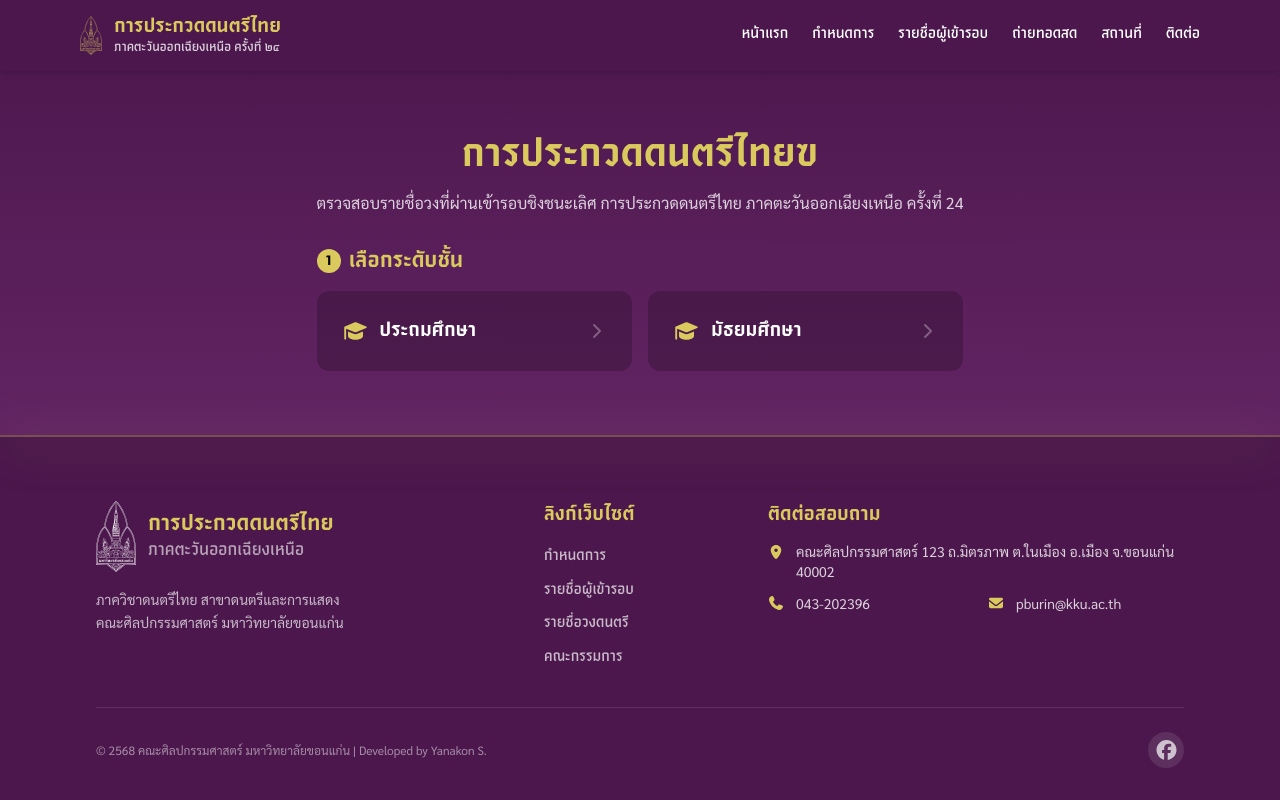
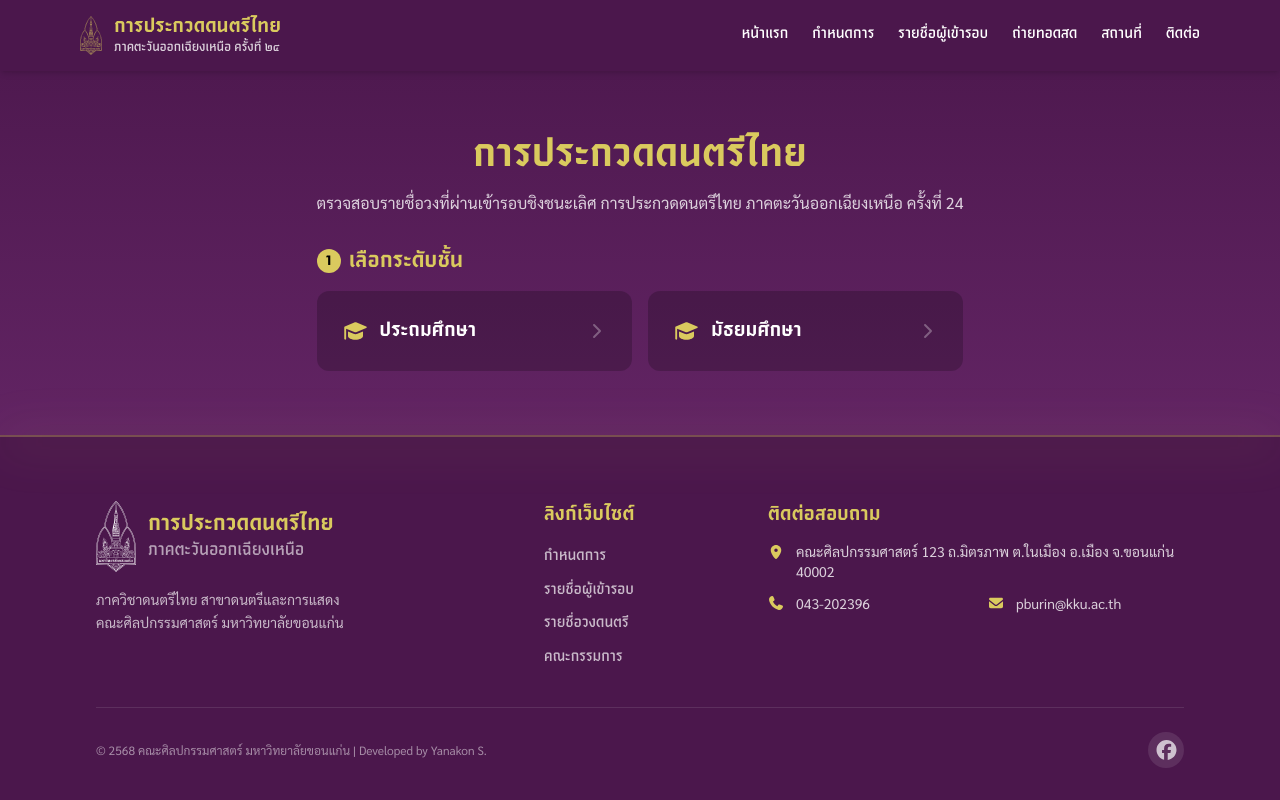
Before and after one commit to MUED3/thai-music-contest-24, a Next.js app: page /band in a window 1280 px wide. Built offline with nearby package versions, Linux system fonts and the light colour scheme.

Commit message:
update 28/8/20205 - 1

```diff
--- a/app/band/page.tsx
+++ b/app/band/page.tsx
@@ -60,7 +60,7 @@ export default function BandContestPage() {
       {/* Header */}
       <div className="text-center space-y-4">
         <h1 className="text-3xl md:text-4xl font-bold text-ci-gold font-sao flex items-center justify-center gap-3">
-          การประกวดดนตรีไทยฃ
+          การประกวดดนตรีไทย
         </h1>
         <p className="text-white/80 max-w-2xl mx-auto text-sm md:text-base">
           ตรวจสอบรายชื่อวงที่ผ่านเข้ารอบชิงชนะเลิศ การประกวดดนตรีไทย ภาคตะวันออกเฉียงเหนือ ครั้งที่ 24
--- a/app/finalists/page.tsx
+++ b/app/finalists/page.tsx
@@ -71,7 +71,7 @@ export default function FinalistsPage() {
       <div className="space-y-4">
         <h2 className="text-xl font-bold text-ci-gold flex items-center gap-2">
           <span className="bg-ci-gold text-black rounded-full w-6 h-6 flex items-center justify-center text-sm font-bold">1</span>
-          เลือกระดับ
+          เลือกระดับชั้น
         </h2>
         <div className="grid sm:grid-cols-2 gap-4">
           {['ประถมศึกษา', 'มัธยมศึกษา'].map(level => (
```
